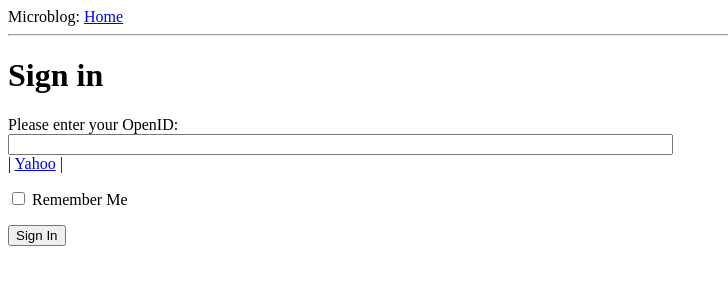
After one commit to mivanchenko/microblog, a Flask app: page /login in a window 1280 px wide. The commit adds this page. Shown: the top 300 px of the page, without its empty margins (0-728 px from the left). Run offline with Flask 2, Linux system fonts and the light colour scheme.

Commit message:
03: Forms

```diff
--- a/app/__init__.py
+++ b/app/__init__.py
@@ -1,4 +1,6 @@
 from flask import Flask
 
 app = Flask(__name__)
+app.config.from_object('config')
+
 from app import views
--- /dev/null
+++ b/app/forms.py
@@ -0,0 +1,7 @@
+from flask_wtf import FlaskForm
+from wtforms import StringField, BooleanField
+from wtforms.validators import DataRequired
+
+class LoginForm(FlaskForm):
+    openid = StringField('openid', validators=[DataRequired()])
+    remember_me = BooleanField('remember_me', default=False)
--- a/app/templates/base.html
+++ b/app/templates/base.html
@@ -8,7 +8,16 @@
   </head>
   <body>
     <div>Microblog: <a href="/index">Home</a></div>
-    <br>
+    <hr>
+    {% with messages = get_flashed_messages() %}
+      {% if messages %}
+        <ul>
+          {% for message in messages %}
+            <li>{{ message }} </li>
+          {% endfor %}
+        </ul>
+      {% endif %}
+    {% endwith %}
     {% block content %}{% endblock %}
   </body>
 </html>
--- /dev/null
+++ b/app/templates/login.html
@@ -0,0 +1,33 @@
+{% extends "base.html" %}
+
+{% block content %}
+<script type="text/javascript">
+function set_openid(openid, pr)
+{
+    u = openid.search('<username>')
+    if (u != -1) {
+        // openid requires username
+        user = prompt('Enter your ' + pr + ' username:')
+        openid = openid.substr(0, u) + user
+    }
+    form = document.forms['login'];
+    form.elements['openid'].value = openid
+}
+</script>
+  <h1>Sign in</h1>
+  <form action="" method="post" name="login">
+    {{ form.hidden_tag() }}
+    <p>
+      Please enter your OpenID:<br>
+      {{ form.openid(size=80) }}<br>
+      {% for error in form.openid.errors %}
+        <span style="color: red;">[{{ error }}]</span>
+      {% endfor %}
+      |{% for pr in providers %}
+        <a href="javascript:set_openid('{{ pr.url }}', '{{ pr.name }}');">{{ pr.name }}</a> |
+      {% endfor %}
+    </p>
+    <p>{{ form.remember_me }} Remember Me</p>
+    <p><input type="submit" value="Sign In"></p>
+  </form>
+{% endblock %}
--- a/app/views.py
+++ b/app/views.py
@@ -1,5 +1,6 @@
-from flask import render_template
+from flask import render_template, flash, redirect
 from app import app
+from .forms import LoginForm
 
 @app.route('/')
 @app.route('/index')
@@ -20,3 +21,16 @@ def index():
                            title='Home',
                            user=user,
                            posts=posts)
+
+@app.route('/login', methods=['GET', 'POST'])
+def login():
+    form = LoginForm()
+    if form.validate_on_submit():
+        flash('Login requested for OpenID="{}", remember_me={}'.format(
+            form.openid.data, str(form.remember_me.data)
+        ))
+        return redirect('/index')
+    return render_template('login.html',
+                           title='Sign in',
+                           form=form,
+                           providers=app.config['OPENID_PROVIDERS'])
--- /dev/null
+++ b/config.py
@@ -0,0 +1,4 @@
+WTF_CSRF_ENABLED = True
+SECRET_KEY = 'you-will-never-guess'
+
+OPENID_PROVIDERS = [ {'name': 'Yahoo', 'url': 'https://me.yahoo.com'} ]
```
